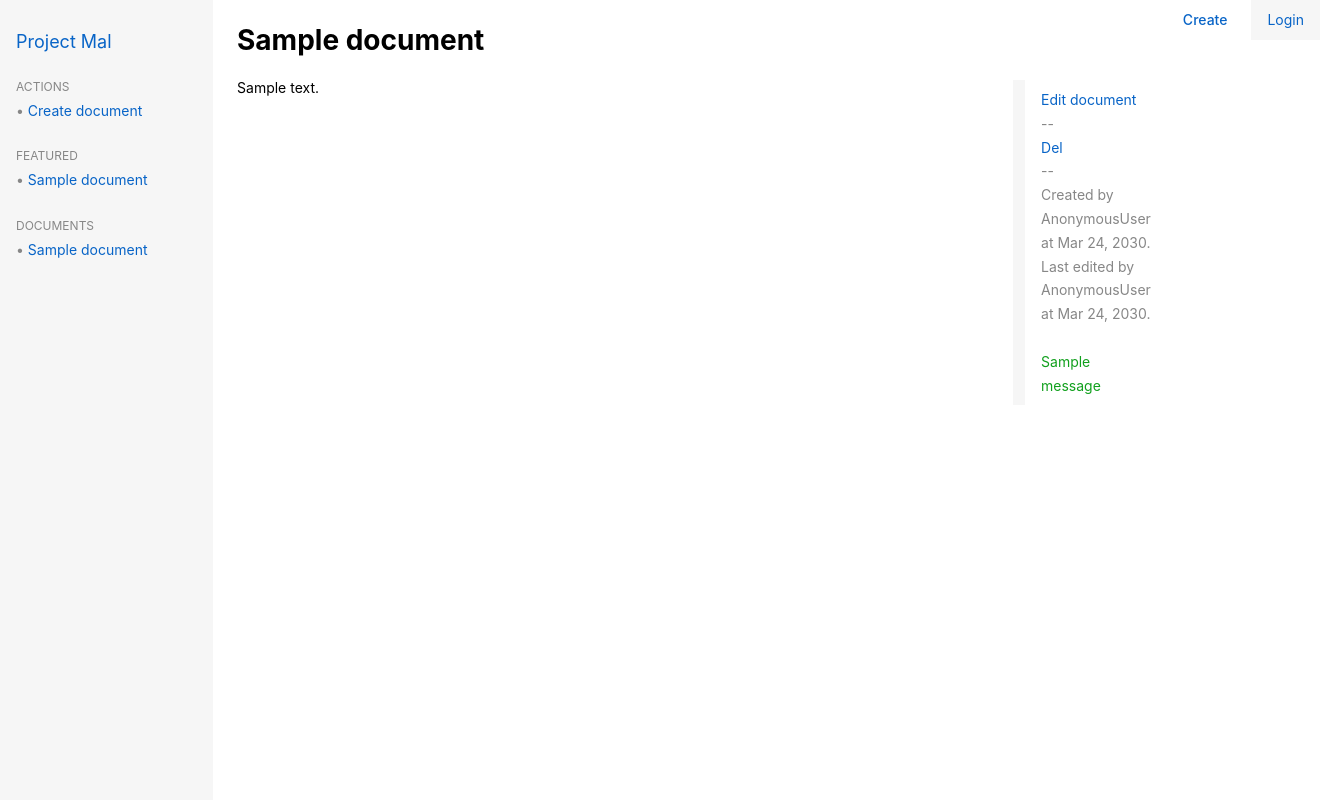
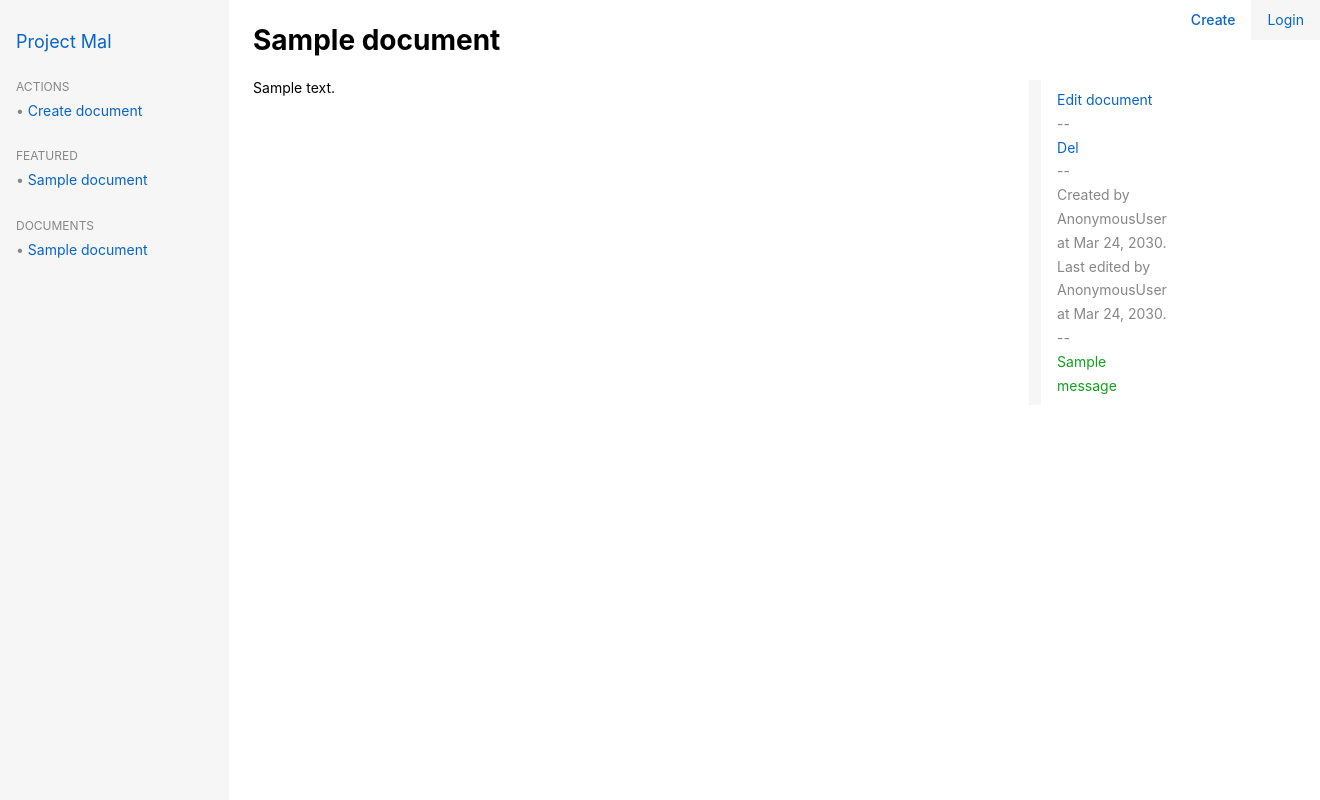
Before and after one commit to sirodoht/mal, a Django app: page /documents/1/ in a window 1320 px wide. Run offline with Django 3.2, Linux system fonts and the light colour scheme; tables that the repository leaves empty hold one stand-in row (values such as "Sample post"); one stand-in notice (Sample message) is shown.

Commit message:
cleanup alerts

```diff
--- a/main/static/style.css
+++ b/main/static/style.css
@@ -268,14 +268,14 @@
     align-items: center;
 }
 
-.user-items {
+.user-items a {
     margin-right: 8px;
 }
 
 .user-items-primary {
     font-weight: 500;
-    padding-left: 16px;
-    padding-right: 16px;
+    padding-left: 8px;
+    padding-right: 8px;
     display: inline-block;
     box-sizing: border-box;
 }
--- a/main/templates/main/document_detail.html
+++ b/main/templates/main/document_detail.html
@@ -17,13 +17,11 @@
     <br>--
     <br>Created by {{ request.user }} at Mar 24, 2030.
     <br>Last edited by {{ request.user }} at Mar 24, 2030.
-
     {% if messages %}
-    <div class="alert">
-        {% for message in messages %}
-        <br><span{% if message.tags %} class="alert-{{ message.tags }}"{% endif %}>{{ message|safe }}</span>
-        {% endfor %}
-    </div>
+    <br>--
+    {% for message in messages %}
+    <br><span{% if message.tags %} class="alert-{{ message.tags }}"{% endif %}>{{ message|safe }}</span>
+    {% endfor %}
     {% endif %}
 </aside>
 {% endblock %}
```
